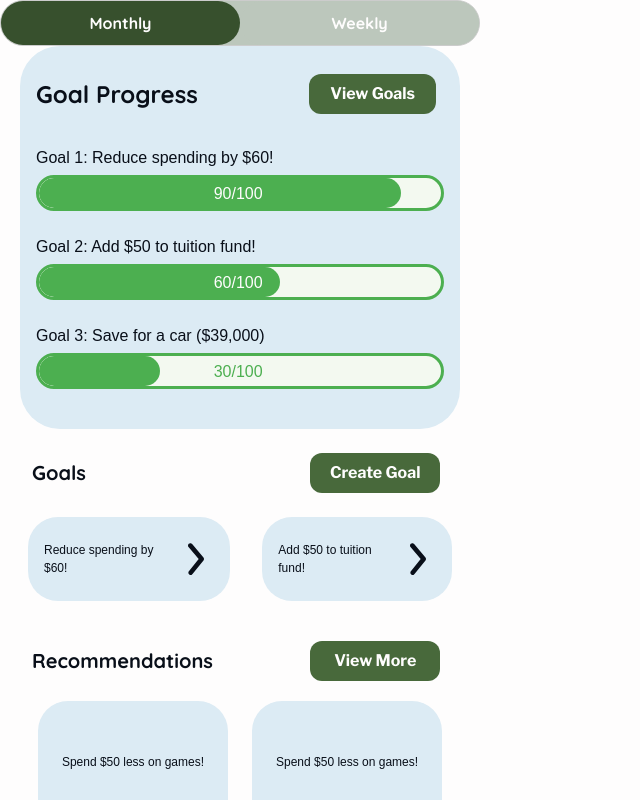
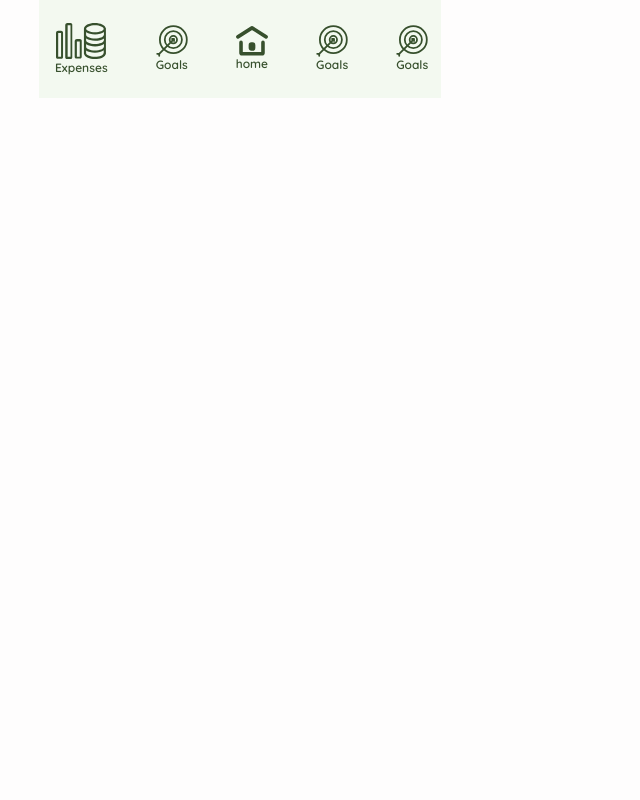
Before and after one commit to AlyssaHug/Design02_App, a Next.js app: page / in a window 1280 px wide. Shown: the top 800 px of the page, without its empty margins (0-640 px from the left). Built offline with nearby package versions, Linux system fonts and the light colour scheme.

Commit message:
navbar layout

```diff
--- a/app/globals.css
+++ b/app/globals.css
@@ -19,3 +19,18 @@ html {
     display: flex;
     justify-content: center;
 }
+
+.nav {
+    background: #f3f9f0;
+    width: 402px;
+    height: 98px;
+    display: flex;
+    flex-wrap: nowrap;
+    justify-content: space-evenly; /* Space items evenly */
+    align-items: center; /* Center vertically */
+    gap: 16px;
+}
+
+.home {
+    padding-top: 900px;
+}
--- a/app/page.js
+++ b/app/page.js
@@ -1,59 +1,52 @@
-import ToggleButton from "@/app/ui/Buttons/ToggleButton";
-import GoalProgress from "./ui/GoalCards/GoalCards";
-import { Goals } from "./ui/GoalCards/GoalCards";
-import { GoalRecs } from "./ui/GoalCards/GoalCards";
-import styles from "@/app/ui/GoalCards/GoalCards.module.css";
-import Button from "./ui/Buttons/Buttons";
-import { GoalCow } from "./ui/GoalCards/GoalCards";
+"use client";
+
+import Nav from "@/app/ui/Buttons/Buttons";
 function page() {
     return (
         <div>
-            <ToggleButton />
-            <GoalProgress
-                value='Goal Progress'
-                type='progress'
-            />
-            <div className={styles.subheaderContainer}>
-                <h3 className={styles.subheader}>Goals</h3>
-                <Button
-                    className={styles.view}
-                    color='dark'
-                    value='Create Goal'
+            <div className="nav">
+                <Nav
+                    color="nav"
+                    size="expense"
+                    imageSrc="/navbar-icons/expense.svg"
+                    value="Expenses"
+                    text="belowtext"
+                    font="font"
+                />
+                <Nav
+                    color="nav"
+                    size="goals"
+                    imageSrc="/navbar-icons/goal.svg"
+                    value="Goals"
+                    text="belowtext"
+                    font="font"
+                />
+                <Nav
+                    className="home"
+                    color="nav"
+                    size="home"
+                    imageSrc="/navbar-icons/home-icon.svg"
+                    value="home"
+                    text="belowtext"
+                    font="font"
+                />
+                <Nav
+                    color="nav"
+                    size="goals"
+                    imageSrc="/navbar-icons/goal.svg"
+                    value="Goals"
+                    text="belowtext"
+                    font="font"
+                />
+                <Nav
+                    color="nav"
+                    size="goals"
+                    imageSrc="/navbar-icons/goal.svg"
+                    value="Goals"
+                    text="belowtext"
+                    font="font"
                 />
             </div>
-            <div className={styles.goalsContent}>
-                <Goals
-                    type='goals'
-                    value='Reduce spending by $60!'
-                    imageSrc='/right_arrow.svg'
-                />
-                <Goals
-                    type='goals'
-                    value='Add $50 to tuition fund!'
-                    imageSrc='/right_arrow.svg'
-                />
-            </div>
-            <div className={styles.subheaderContainer}>
-                <h3 className={styles.subheader}>Recommendations</h3>
-                <Button
-                    className={styles.view}
-                    color='dark'
-                    value='View More'
-                />
-            </div>
-            <div className={styles.recsContent}>
-                <GoalRecs value='Spend $50 less on games!' />
-                <GoalRecs value='Spend $50 less on games!' />
-            </div>
-            <div className={styles.subheaderContent}>
-                <h3 className={styles.subheader}>Your cow friend!</h3>
-            </div>
-            <GoalCow
-                type='goalCow'
-                value='Check on MooMoo!'
-
-
-            />
         </div>
     );
 }
--- a/app/ui/Buttons/Buttons.js
+++ b/app/ui/Buttons/Buttons.js
@@ -1,10 +1,14 @@
 import classNames from "classnames";
-import { Libre_Franklin } from "next/font/google";
+import { Quicksand, Libre_Franklin } from "next/font/google";
 import styles from "@/app/ui/Buttons/Buttons.module.css";
 
 const libreFranklin = Libre_Franklin({
     variable: "--font-libre-franklin",
 });
+const quicksand = Quicksand({
+    variable: "--font-quicksand",
+});
+
 
 // icon: icon
 // onClick: function
--- a/app/ui/Buttons/Buttons.module.css
+++ b/app/ui/Buttons/Buttons.module.css
@@ -62,6 +62,11 @@
 /*====nav styles====*/
 .nav {
     color: #37502d;
+    font-family: var(--font-quicksand);
+    font-size: 12px;
+    font-style: normal;
+    font-weight: 600;
+    line-height: 16px;
 }
 .expense {
     color: #090f19;
--- /dev/null
+++ b/app/ui/navbar/navbar.js
@@ -0,0 +1,35 @@
+import classNames from "classnames";
+import styles from "@/app/ui/navbar/navbar.module.css";
+import { Libre_Franklin } from "next/font/google";
+
+import Nav from "@/app/ui/Buttons/Buttons";
+
+const libreFranklin = Libre_Franklin({
+    variable: "--font-libre-franklin",
+});
+
+const quicksand = Quicksand({
+    variable: "--font-quicksand",
+});
+
+
+
+export default function Nav({ value, type, imageSrc, size }) {
+    const navClasses = classNames(
+        styles.nav,
+        quicksand.variable,
+        libreFranklin.variable,
+        {
+            [styles.nav]: type === "nav",
+            [styles[size]]: size,
+            [styles.size]: type === "goals",
+            [styles.size]: type === "expense",
+        }
+    );
+    return (
+        <div className={navClasses}>
+            {value && <p>{value}</p>}
+            {imageSrc && <img src={imageSrc} size={goals} />}
+        </div>
+    );
+}
--- /dev/null
+++ b/app/ui/navbar/navbar.module.css
@@ -0,0 +1,23 @@
+.nav {
+    font-family: var(--font-quicksand), sans-serif;
+    display: flex;
+    flex-direction: column;
+    align-items: center;
+    gap: 4px;
+    padding: 8px;
+}
+
+.goals {
+    width: 50px;
+    height: 50.068px;
+}
+
+.expense {
+    width: 50px;
+    height: 36.058px;
+}
+
+.home {
+    width: 30px;
+    height: 26.667px;
+}
```
Also changed, not shown: app/layout.js (line endings or trailing spaces), app/ui/GoalCards/GoalCards.js (line endings or trailing spaces).
